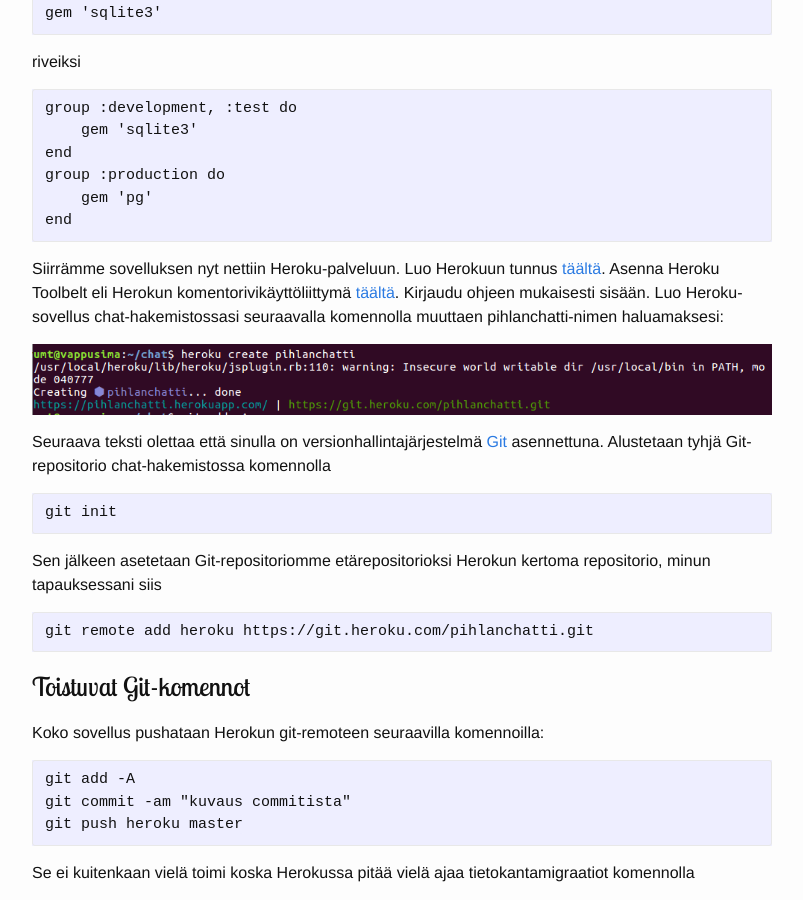
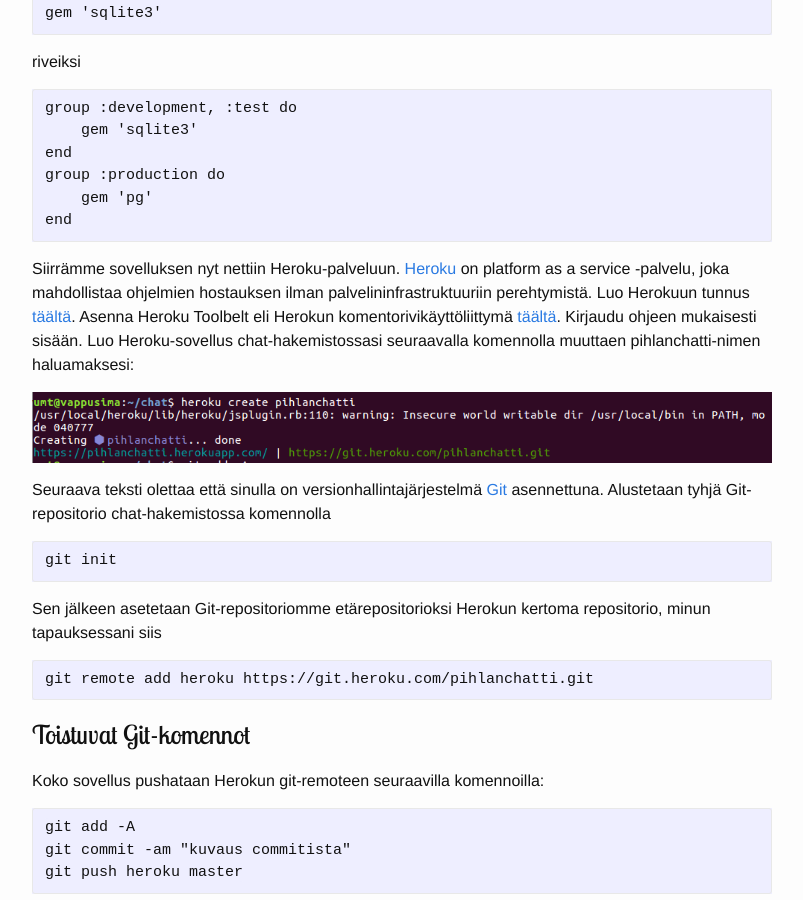
Before and after one commit to viderizer/pvl-rails.github.io, a Jekyll site: the page built from _pages/osa2.md, in a window 1280 px wide and 900 px high, scrolled down 2786 px. Shown: the whole window, without its empty margins (238-1041 px from the left). Built offline with Jekyll 4.4.1, drawn with Linux system fonts in a browser that asks for light colours.

Commit message:
Update osa2.md

```diff
--- a/_pages/osa2.md
+++ b/_pages/osa2.md
@@ -138,7 +138,7 @@
         gem 'pg'
     end
 
-Siirrämme sovelluksen nyt nettiin Heroku-palveluun. Luo Herokuun
+Siirrämme sovelluksen nyt nettiin Heroku-palveluun. [Heroku](https://en.wikipedia.org/wiki/Heroku) on platform as a service -palvelu, joka mahdollistaa ohjelmien hostauksen ilman palvelininfrastruktuuriin perehtymistä. Luo Herokuun
 tunnus [täältä](https://signup.heroku.com/). Asenna Heroku Toolbelt
 eli Herokun komentorivikäyttöliittymä
 [täältä](https://toolbelt.heroku.com/).  Kirjaudu ohjeen mukaisesti
```
